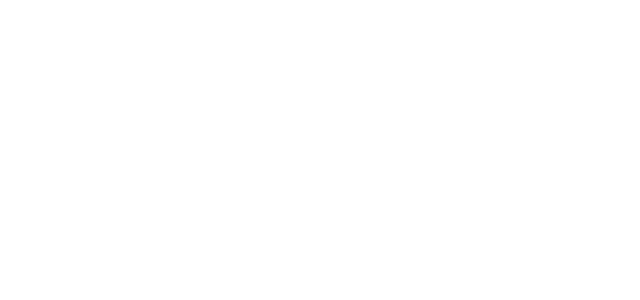
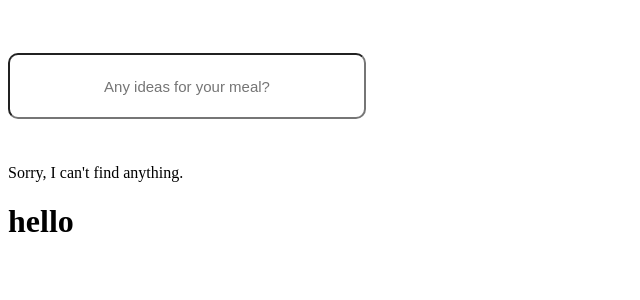
Before and after one commit to Vitaly88/myFood, a React (Create React App) app: page / in a window 1280 px wide. Shown: the top 300 px of the page, without its empty margins (0-640 px from the left). Built offline with nearby package versions, Linux system fonts and the light colour scheme.

Commit message:
Add search bar, set an api

```diff
--- a/src/App.js
+++ b/src/App.js
@@ -1,7 +1,22 @@
 import React from "react";
+import Search from "./components/Search";
+import Results from "./components/Results";
+import Suggestions from "./components/Suggestions";
 
 function App() {
-  return <div className="App" />;
+  const [dishes, setDishes] = React.useState([]);
+
+  function handleDishChange(newDishes) {
+    setDishes(newDishes);
+  }
+
+  return (
+    <div>
+      <Search onFoodInput={handleDishChange} />
+      <Results dishes={dishes} />
+      <Suggestions />
+    </div>
+  );
 }
 
 export default App;
--- a/src/components/Results.js
+++ b/src/components/Results.js
@@ -0,0 +1,49 @@
+import React from "react";
+import PropTypes from "prop-types";
+import styled from "styled-components";
+
+const IconImage = styled.img`
+  width: 110px;
+  height: 110px;
+  box-shadow: 15px 15px 30px grey;
+  border-radius: 20px;
+  margin: 20px;
+`;
+
+const TextDescription = styled.div`
+  color: #5938e0;
+  align-items: center;
+  font-family: Arial, Helvetica, sans-serif;
+  font-size: 17px;
+  font-weight: bold;
+`;
+
+const BoxFoundItems = styled.div`
+  display: flex;
+  justify-content: left;
+  align-items: center;
+`;
+function Results({ dishes }) {
+  if (dishes.length === 0) {
+    return <div>Sorry, I can't find anything.</div>;
+  }
+
+  return (
+    <div>
+      <ul>
+        {dishes.map(dish => (
+          <BoxFoundItems key={dish.name}>
+            <IconImage alt={dish.name} src={dish.imageSrc} />
+            <TextDescription>{dish.name}</TextDescription>
+          </BoxFoundItems>
+        ))}
+      </ul>
+    </div>
+  );
+}
+
+Results.propTypes = {
+  dishes: PropTypes.array.isRequired
+};
+
+export default Results;
--- a/src/components/Search.js
+++ b/src/components/Search.js
@@ -1,2 +1,50 @@
 import React from "react";
 import PropTypes from "prop-types";
+import { searchFood } from "../utils/edamam";
+import styled from "styled-components";
+
+const RecepeInput = styled.input`
+  width: 350px;
+  height: 60px;
+  border-radius: 10px;
+  margin: 45px auto;
+  font-size: 15px;
+  font-family: sans-serif;
+  text-align: center;
+`;
+
+function Search({ onFoodInput }) {
+  const [searchValue, setSearchValue] = React.useState("");
+  //const [searchHits, setSearchHits] = React.useState("");
+
+  function handleSubmit(event) {
+    event.preventDefault();
+    //console.log("handleSubmit", searchValue);
+
+    searchFood(searchValue).then(dishes => {
+      onFoodInput(dishes);
+    });
+  }
+
+  function handleChange(event) {
+    const lowerCaseValue = event.target.value.toLowerCase();
+    setSearchValue(lowerCaseValue);
+    //console.log("handleChange", lowerCaseValue);
+  }
+
+  return (
+    <form onSubmit={handleSubmit}>
+      <RecepeInput
+        onChange={handleChange}
+        value={searchValue}
+        placeholder="Any ideas for your meal?"
+      />
+    </form>
+  );
+}
+
+Search.propTypes = {
+  onFoodInput: PropTypes.func.isRequired
+};
+
+export default Search;
--- /dev/null
+++ b/src/components/Search.mdx
@@ -0,0 +1,8 @@
+---
+name: Search
+menu: Components
+---
+
+import { Playground, Props } from "docz";
+
+<Playground />
--- /dev/null
+++ b/src/components/Suggestions.js
@@ -0,0 +1,10 @@
+import React from "react";
+// import PropTypes from "prop-types";
+// import { searchFood } from "../utils/edamam";
+// import styled from "styled-components";
+
+function Suggestions() {
+  return <h1>hello</h1>;
+}
+
+export default Suggestions;
--- /dev/null
+++ b/src/utils/edamam.js
@@ -0,0 +1,16 @@
+export function searchFood(searchValue) {
+  return fetch(
+    `https://api.edamam.com/search?q=${searchValue}&app_id="0da1dcbc"&app_key="fd852335fd5a122fdd1ffb2094eed398	—"
+&from=0&to=10`
+  )
+    .then(res => res.json())
+    .then(result => {
+      const dishes = result.hits.map(dish => {
+        return {
+          name: dish.recipe.label,
+          imageSrc: dish.recipe.image
+        };
+      });
+      return dishes;
+    });
+}
```
Also changed, not shown: doczrc.js (added, +12 -0 lines).
